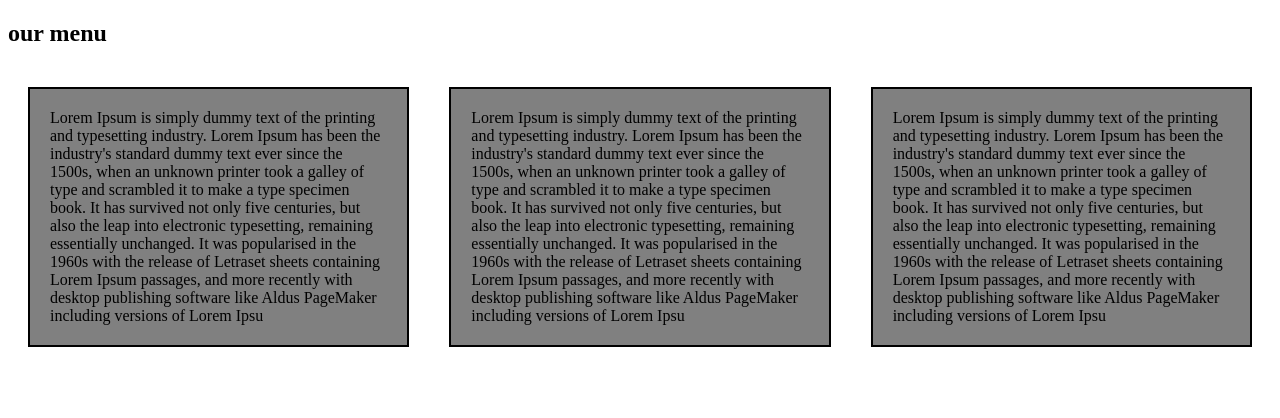
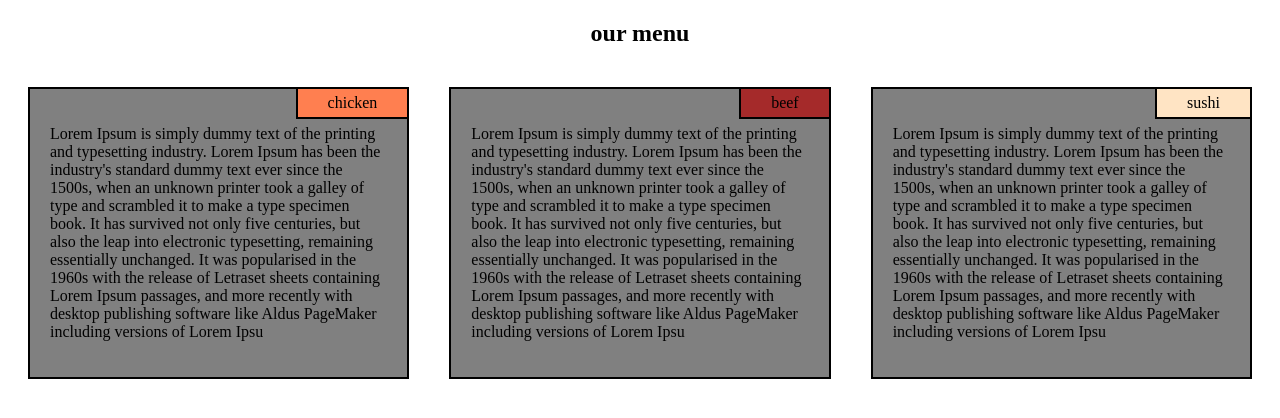
Before and after one commit to praveenhariyala-h/module-2, a plain HTML site: page index.html in a window 1280 px wide. Drawn offline with Linux system fonts and the light colour scheme.

Commit message:
'changes'

```diff
--- a/css/style.css
+++ b/css/style.css
@@ -2,7 +2,7 @@ body{
     font-family: 'Times New Roman', Times, serif;
 }
 
-@media only screen and (min-width:320px) and (max-width:600px) {
+@media only screen and (min-width:320px) and (max-width:767px) {
     .container{
         display: flex;
         flex-direction: column;
@@ -10,22 +10,22 @@ body{
     }
     .chicken{
         border: 2px solid;
-        padding: 20px;
-        margin: 20px;
-        background-color: grey;
+        /* padding: 20px; */
+        margin-bottom: 20px;
+        background-color:grey;
         width: 100%;
     }
     .beef{
         border: 2px solid;
-        padding: 20px;
-        margin: 20px;
-        background-color: grey;
+        /* padding: 20px; */
+        margin-bottom: 20px;
+        background-color:grey;
         width: 100%;
     }
     .sushi{
         border: 2px solid;
-        padding: 20px;
-        margin: 20px;
+        /* padding: 20px; */
+        margin-bottom: 20px;
         background-color: grey;
         width: 100%;
     }
@@ -39,21 +39,18 @@ body{
     }
     .chicken{
         border: 2px solid;
-        padding: 20px;
         margin: 20px;
         background-color: grey;
-        width: 40%;
+        width: 44%;
     }
     .beef{
         border: 2px solid;
-        padding: 20px;
         margin: 20px;
         background-color: grey;
-        width: 40%;
+        width: 44%;
     }
     .sushi{
         border: 2px solid;
-        padding: 20px;
         margin: 20px;
         background-color: grey;
         width: 100%;
@@ -68,23 +65,57 @@ body{
     }
     .chicken{
         border: 2px solid;
-        padding: 20px;
         margin: 20px;
         background-color: grey;
         width: 50%;
     }
+
     .beef{
         border: 2px solid;
-        padding: 20px;
         margin: 20px;
         background-color: grey;
         width: 50%;
     }
+
     .sushi{
         border: 2px solid;
-        padding: 20px;
         margin: 20px;
         background-color: grey;
         width: 50%;
     }
+
 }
+
+.chicken-content{
+    padding: 20px;
+}
+.chicken-label{
+    float: right;
+    padding: 5px 30px;
+    border-left: 2px solid;
+    border-bottom: 2px solid;
+    background-color:coral;
+}
+.beef-content{
+    padding: 20px;
+}
+.beef-label{
+    float: right;
+    padding: 5px 30px;
+    border-left: 2px solid;
+    border-bottom: 2px solid;
+    background-color:brown;
+}
+.sushi-content{
+    padding: 20px;
+}
+.sushi-label{
+    float: right;
+    padding: 5px 30px;
+    border-left: 2px solid;
+    border-bottom: 2px solid;
+    background-color:bisque;
+}
+h2{
+    text-align: center;
+}
--- a/index.html
+++ b/index.html
@@ -1,15 +1,56 @@
 <!DOCTYPE html>
 <html>
 <head>
+    <meta charset="UTF-8">
 <title>Page Title</title>
+<meta name="viewport" content="width=device-width, initial-scale=1.0">
 <link rel="stylesheet" href="css/style.css">
 </head>
 <body>
     <h2>our menu</h2>
 <section class="container">
-    <div class="chicken">Lorem Ipsum is simply dummy text of the printing and typesetting industry. Lorem Ipsum has been the industry's standard dummy text ever since the 1500s, when an unknown printer took a galley of type and scrambled it to make a type specimen book. It has survived not only five centuries, but also the leap into electronic typesetting, remaining essentially unchanged. It was popularised in the 1960s with the release of Letraset sheets containing Lorem Ipsum passages, and more recently with desktop publishing software like Aldus PageMaker including versions of Lorem Ipsu</div>
-    <div class="beef">Lorem Ipsum is simply dummy text of the printing and typesetting industry. Lorem Ipsum has been the industry's standard dummy text ever since the 1500s, when an unknown printer took a galley of type and scrambled it to make a type specimen book. It has survived not only five centuries, but also the leap into electronic typesetting, remaining essentially unchanged. It was popularised in the 1960s with the release of Letraset sheets containing Lorem Ipsum passages, and more recently with desktop publishing software like Aldus PageMaker including versions of Lorem Ipsu</div>
-    <div class="sushi">Lorem Ipsum is simply dummy text of the printing and typesetting industry. Lorem Ipsum has been the industry's standard dummy text ever since the 1500s, when an unknown printer took a galley of type and scrambled it to make a type specimen book. It has survived not only five centuries, but also the leap into electronic typesetting, remaining essentially unchanged. It was popularised in the 1960s with the release of Letraset sheets containing Lorem Ipsum passages, and more recently with desktop publishing software like Aldus PageMaker including versions of Lorem Ipsu</div>
+    <div class="chicken">
+        <div class="chicken-label">
+            chicken
+        </div>
+        <p class="sushi-content">
+            Lorem Ipsum is simply dummy text of the printing and typesetting industry.
+         Lorem Ipsum has been the industry's standard dummy text ever since the 1500s,
+         when an unknown printer took a galley of type and scrambled it to make a type specimen book.
+         It has survived not only five centuries, but also the leap into electronic typesetting,
+          remaining essentially unchanged. It was popularised in the 1960s with the release of Letraset sheets
+          containing Lorem Ipsum passages, and more recently with desktop publishing software like
+          Aldus PageMaker including versions of Lorem Ipsu
+        </p>
+    </div>
+    <div class="beef">
+        <div class="beef-label">
+            beef
+        </div>
+        <p class="sushi-content">
+            Lorem Ipsum is simply dummy text of the printing and typesetting industry.
+         Lorem Ipsum has been the industry's standard dummy text ever since the 1500s,
+         when an unknown printer took a galley of type and scrambled it to make a type specimen book.
+         It has survived not only five centuries, but also the leap into electronic typesetting,
+          remaining essentially unchanged. It was popularised in the 1960s with the release of Letraset sheets
+          containing Lorem Ipsum passages, and more recently with desktop publishing software like
+          Aldus PageMaker including versions of Lorem Ipsu
+        </p>
+    </div>
+    <div class="sushi">
+        <div class="sushi-label">
+            sushi
+        </div>
+        <p class="sushi-content">
+            Lorem Ipsum is simply dummy text of the printing and typesetting industry.
+         Lorem Ipsum has been the industry's standard dummy text ever since the 1500s,
+         when an unknown printer took a galley of type and scrambled it to make a type specimen book.
+         It has survived not only five centuries, but also the leap into electronic typesetting,
+          remaining essentially unchanged. It was popularised in the 1960s with the release of Letraset sheets
+          containing Lorem Ipsum passages, and more recently with desktop publishing software like
+          Aldus PageMaker including versions of Lorem Ipsu
+        </p>
+    </div>
 </section>
 
 </body>
```
